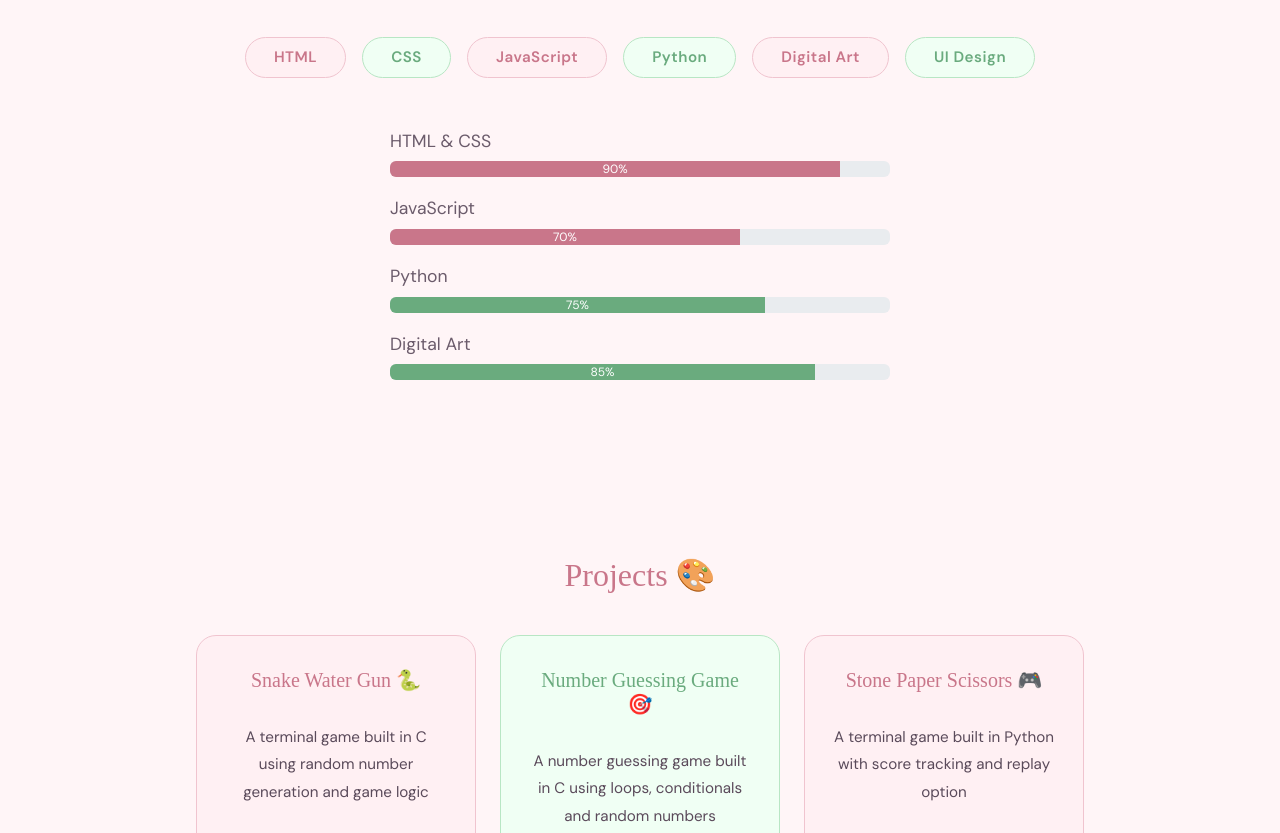
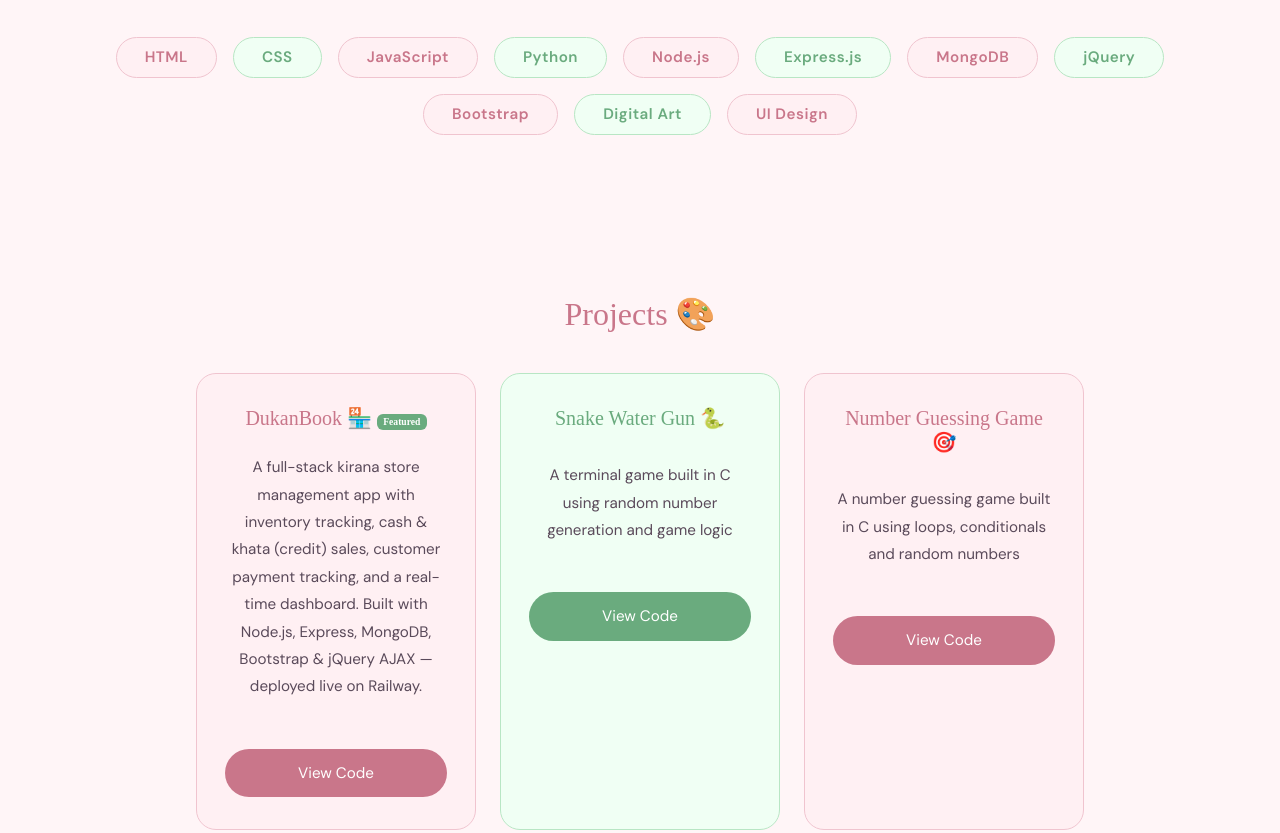
Before and after one commit to Bhumiisolanki/portfolio, a plain HTML site: page index.html in a window 1280 px wide. Shown: the part 1264-2097 px from the top of the page. Drawn offline with nearby package versions, Linux system fonts and the light colour scheme; a web font is replaced by a local one.

Commit message:
Update skills section and add featured project card
Removed progress bars for skills and added a featured project card for DukanBook.

```diff
--- a/index.html
+++ b/index.html
@@ -31,37 +31,29 @@
     <section class="skills" id="skills">
       <div class="container">
         <h2>Skills 🌷</h2>
-        <div class="skills-grid mb-5">
+        <div class="skills-grid">
           <span class="skill-card badge">HTML</span>
           <span class="skill-card badge">CSS</span>
           <span class="skill-card badge">JavaScript</span>
           <span class="skill-card badge">Python</span>
+          <span class="skill-card badge">Node.js</span>
+          <span class="skill-card badge">Express.js</span>
+          <span class="skill-card badge">MongoDB</span>
+          <span class="skill-card badge">jQuery</span>
+          <span class="skill-card badge">Bootstrap</span>
           <span class="skill-card badge">Digital Art</span>
           <span class="skill-card badge">UI Design</span>
-        </div>
-        <div style="max-width: 500px; margin: 0 auto; text-align: left">
-          <p class="mb-1">HTML & CSS</p>
-          <div class="progress mb-3">
-            <div class="progress-bar" style="width: 90%; background-color: #c9768a">90%</div>
-          </div>
-          <p class="mb-1">JavaScript</p>
-          <div class="progress mb-3">
-            <div class="progress-bar" style="width: 70%; background-color: #c9768a">70%</div>
-          </div>
-          <p class="mb-1">Python</p>
-          <div class="progress mb-3">
-            <div class="progress-bar" style="width: 75%; background-color: #6aab7e">75%</div>
-          </div>
-          <p class="mb-1">Digital Art</p>
-          <div class="progress mb-3">
-            <div class="progress-bar" style="width: 85%; background-color: #6aab7e">85%</div>
-          </div>
         </div>
       </div>
     </section>
     <section class="projects" id="projects">
       <h2>Projects 🎨</h2>
       <div class="projects-grid">
+        <div class="project-card featured-card">
+          <h3 class="card-title">DukanBook 🏪 <span class="badge" style="background-color: #6aab7e; font-size: 0.6rem">Featured</span></h3>
+          <p>A full-stack kirana store management app with inventory tracking, cash &amp; khata (credit) sales, customer payment tracking, and a real-time dashboard. Built with Node.js, Express, MongoDB, Bootstrap &amp; jQuery AJAX — deployed live on Railway.</p>
+          <a href="https://github.com/Bhumiisolanki/dukanbook" class="btn">View Code</a>
+        </div>
         <div class="project-card">
           <h3>Snake Water Gun 🐍</h3>
           <p>A terminal game built in C using random number generation and game logic</p>
@@ -128,6 +120,12 @@
           <img src="artwork4.png" class="artwork" />
           <img src="artwork5.png" class="artwork" />
           <img src="artwork6.png" class="artwork" />
+          <img src="artwork7.png" class="artwork" />
+          <img src="artwork8.png" class="artwork" />
+          <img src="artwork9.png" class="artwork" />
+          <img src="artwork10.png" class="artwork" />
+          <img src="artwork11.png" class="artwork" />
+          <img src="artwork12.png" class="artwork" />
         </div>
       </div>
     </div>
```
